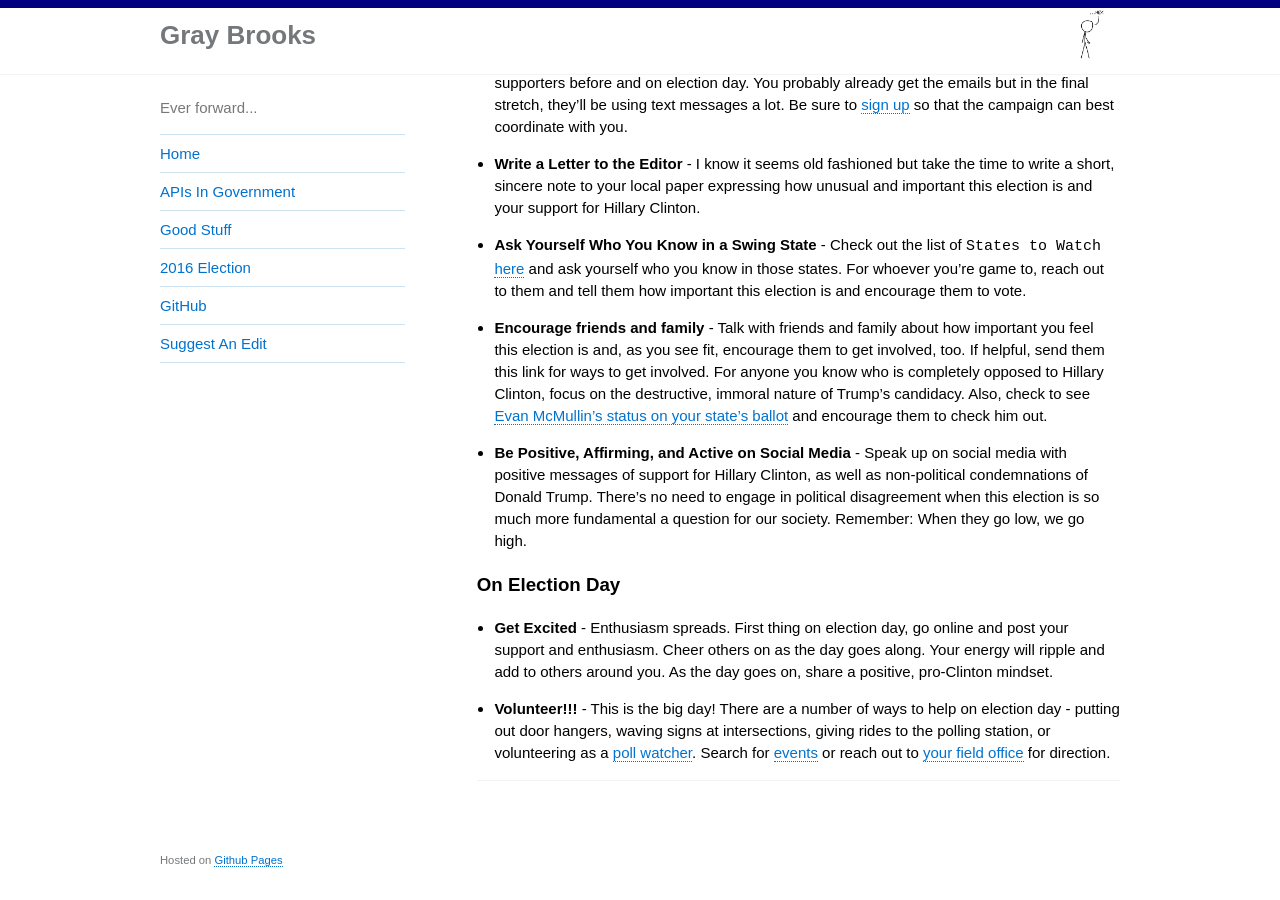
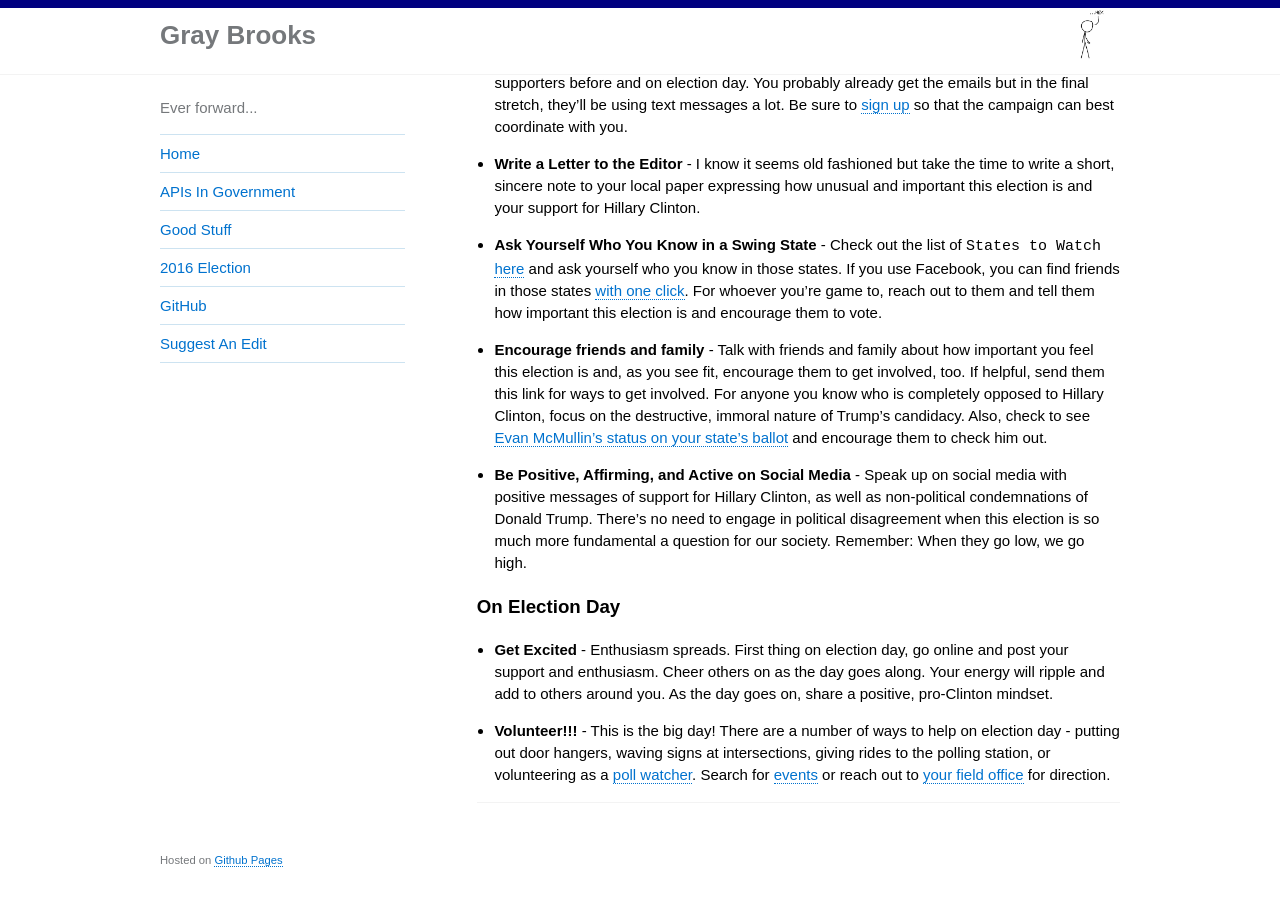
Before and after one commit to gbinal/gbinal.github.com, a Jekyll site: the page built from pages/election.md, in a window 1280 px wide and 900 px high, scrolled down 747 px. Built offline with Jekyll 4.4.1, drawn with Linux system fonts in a browser that asks for light colours.

Commit message:
Added link to friendsinswingstates.com
Dead simple way for people to find who they know in swing states.

```diff
--- a/pages/election.md
+++ b/pages/election.md
@@ -19,7 +19,7 @@ Let's do as much as we can today, tonight, tomorrow, and every day through elect
 * **Find A Nearby Office and Go Visit** - There are hundreds of campaign offices around the country. [Find the closest one to you](https://www.hillaryclinton.com/tools/find-your-field-office/) and go say hi!  Stop in to say hello and give them some moral support.  Find out about upcoming events and sign up to volunteer.
 * **Sign up for Text Messages** - The Clinton Campaign will be organizing tens of thousands of supporters before and on election day.  You probably already get the emails but in the final stretch, they'll be using text messages a lot.  Be sure to [sign up](https://www.hillaryclinton.com/forms/volunteer/) so that the campaign can best coordinate with you.
 * **Write a Letter to the Editor** - I know it seems old fashioned but take the time to write a short, sincere note to your local paper expressing how unusual and important this election is and your support for Hillary Clinton.
-* **Ask Yourself Who You Know in a Swing State** - Check out the list of `States to Watch` [here](http://projects.fivethirtyeight.com/2016-election-forecast/?ex_cid=rrpromo) and ask yourself who you know in those states.  For whoever you're game to, reach out to them and tell them how important this election is and encourage them to vote.
+* **Ask Yourself Who You Know in a Swing State** - Check out the list of `States to Watch` [here](http://projects.fivethirtyeight.com/2016-election-forecast/?ex_cid=rrpromo) and ask yourself who you know in those states. If you use Facebook, you can find friends in those states [with one click](https://friendsinswingstates.com). For whoever you're game to, reach out to them and tell them how important this election is and encourage them to vote.
 * **Encourage friends and family** - Talk with friends and family about how important you feel this election is and, as you see fit, encourage them to get involved, too.  If helpful, send them this link for ways to get involved.  For anyone you know who is completely opposed to Hillary Clinton, focus on the destructive, immoral nature of Trump's candidacy.  Also, check to see [Evan McMullin's status on your state's ballot](https://en.wikipedia.org/wiki/Evan_McMullin_presidential_campaign,_2016#Ballot_status) and encourage them to check him out.
 * **Be Positive, Affirming, and Active on Social Media** - Speak up on social media with positive messages of support for Hillary Clinton, as well as non-political condemnations of Donald Trump.  There's no need to engage in political disagreement when this election is so much more fundamental a question for our society.  Remember: When they go low, we go high.
 
```
